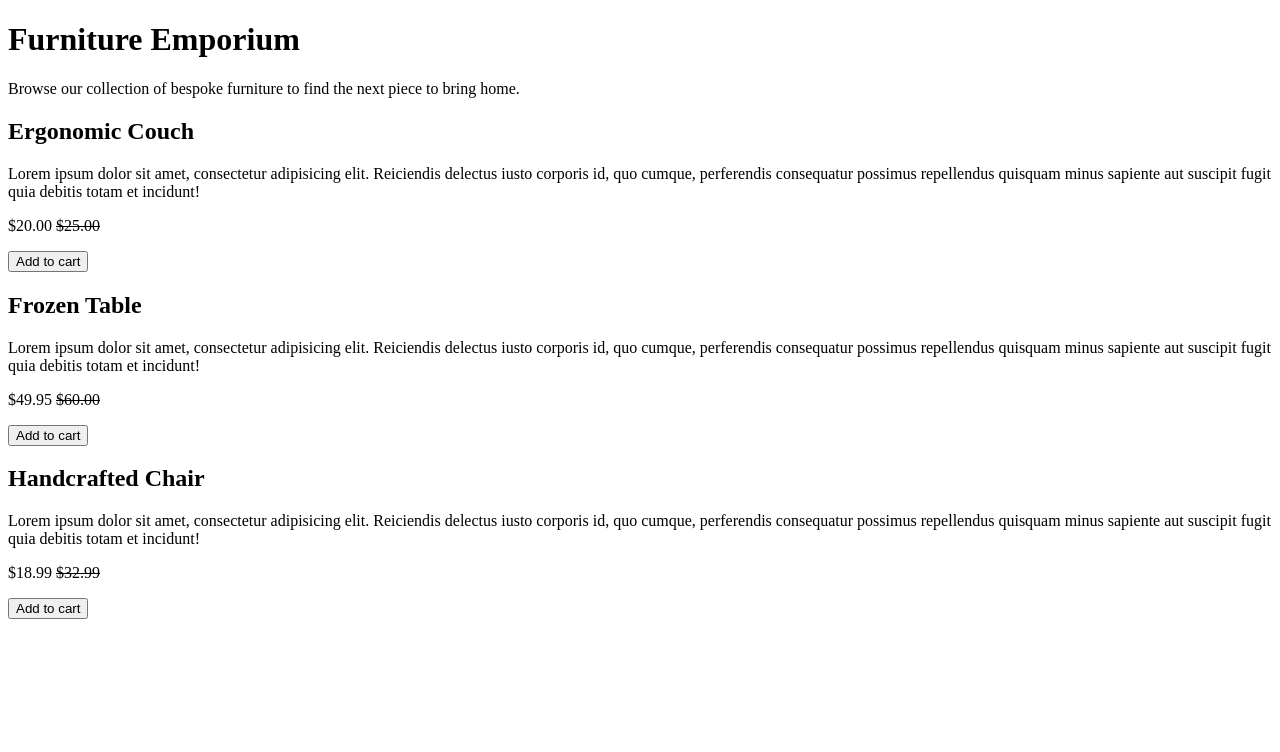
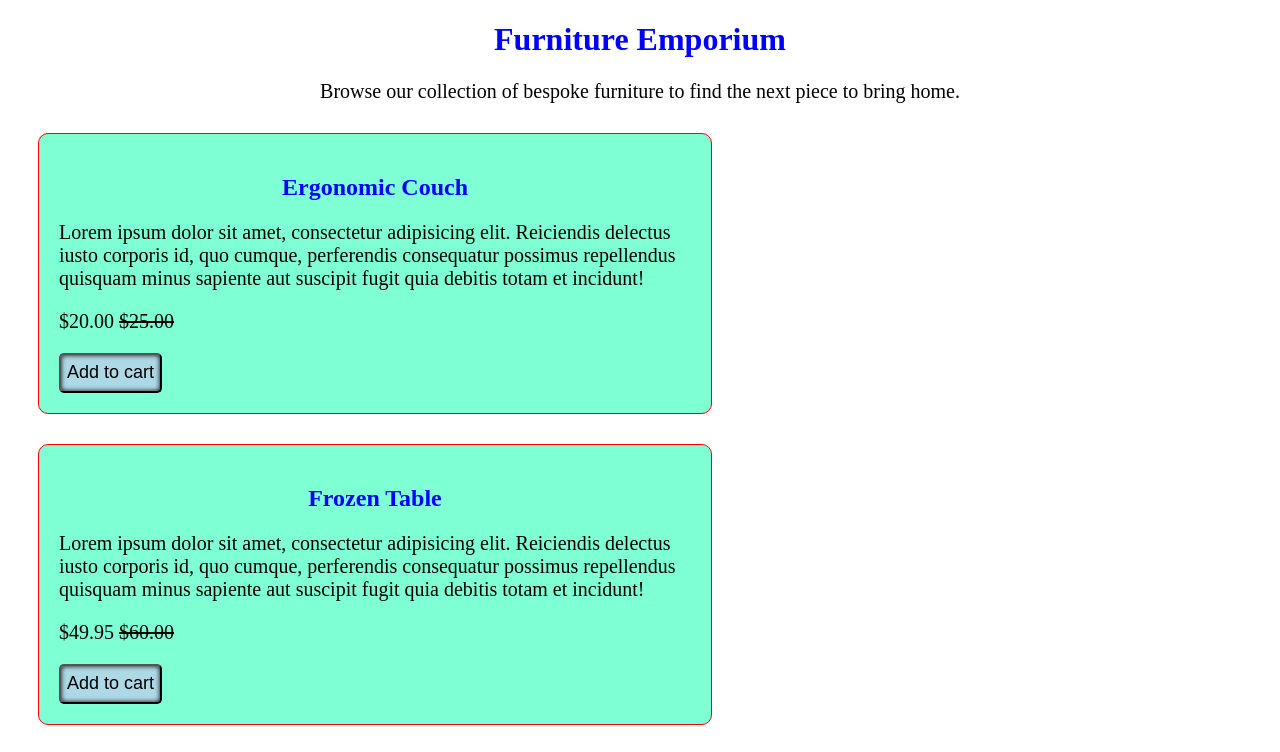
Before and after one commit to slk2370/block05, a plain HTML site: page index.html in a window 1280 px wide. Shown: the top 752 px of the page. Drawn offline with Linux system fonts and the light colour scheme.

Commit message:
css for furniture

```diff
--- a/index.css
+++ b/index.css
@@ -0,0 +1,38 @@
+.header {
+    color: blue;
+    text-align: center;
+}
+
+p {
+    font-size: 20px;
+    font-family: 'Times New Roman';
+}
+
+.header-description {
+    text-align: center;
+}
+
+article {
+    margin: 30px;
+    padding: 20px;
+    width: 50%;
+    background-color: aquamarine;
+    border: 1px red solid;
+    border-radius: 10px;
+}
+
+button {
+    height: 30px;
+    height: 40px;
+    font-family: sans-serif;
+    font-size: large;
+    background-color: lightblue;
+    border-radius: 5px;
+    box-shadow: inset 0px 0px 5px 0px rgba(0, 0, 0, 5);
+}
+
+button:hover {
+    background-color: rgb(5, 180, 239);
+    color: aliceblue;
+    transition: .5s;
+}
--- a/index.html
+++ b/index.html
@@ -2,18 +2,19 @@
 <html lang="en">
   <head>
     <title>Furniture Emporium</title>
+    <link rel="stylesheet" href="index.css">
   </head>
   <body>
     <main>
       <header>
-        <h1>Furniture Emporium</h1>
-        <p>
+        <h1 class="header">Furniture Emporium</h1>
+        <p class="header-description">
           Browse our collection of bespoke furniture to find the next piece to
           bring home.
         </p>
       </header>
       <article>
-        <h2>Ergonomic Couch</h2>
+        <h2 class="header">Ergonomic Couch</h2>
         <p>
           Lorem ipsum dolor sit amet, consectetur adipisicing elit. Reiciendis
           delectus iusto corporis id, quo cumque, perferendis consequatur
@@ -24,7 +25,7 @@
         <button>Add to cart</button>
       </article>
       <article>
-        <h2>Frozen Table</h2>
+        <h2 class="header">Frozen Table</h2>
         <p>
           Lorem ipsum dolor sit amet, consectetur adipisicing elit. Reiciendis
           delectus iusto corporis id, quo cumque, perferendis consequatur
@@ -35,7 +36,7 @@
         <button>Add to cart</button>
       </article>
       <article>
-        <h2>Handcrafted Chair</h2>
+        <h2 class="header">Handcrafted Chair</h2>
         <p>
           Lorem ipsum dolor sit amet, consectetur adipisicing elit. Reiciendis
           delectus iusto corporis id, quo cumque, perferendis consequatur
```
